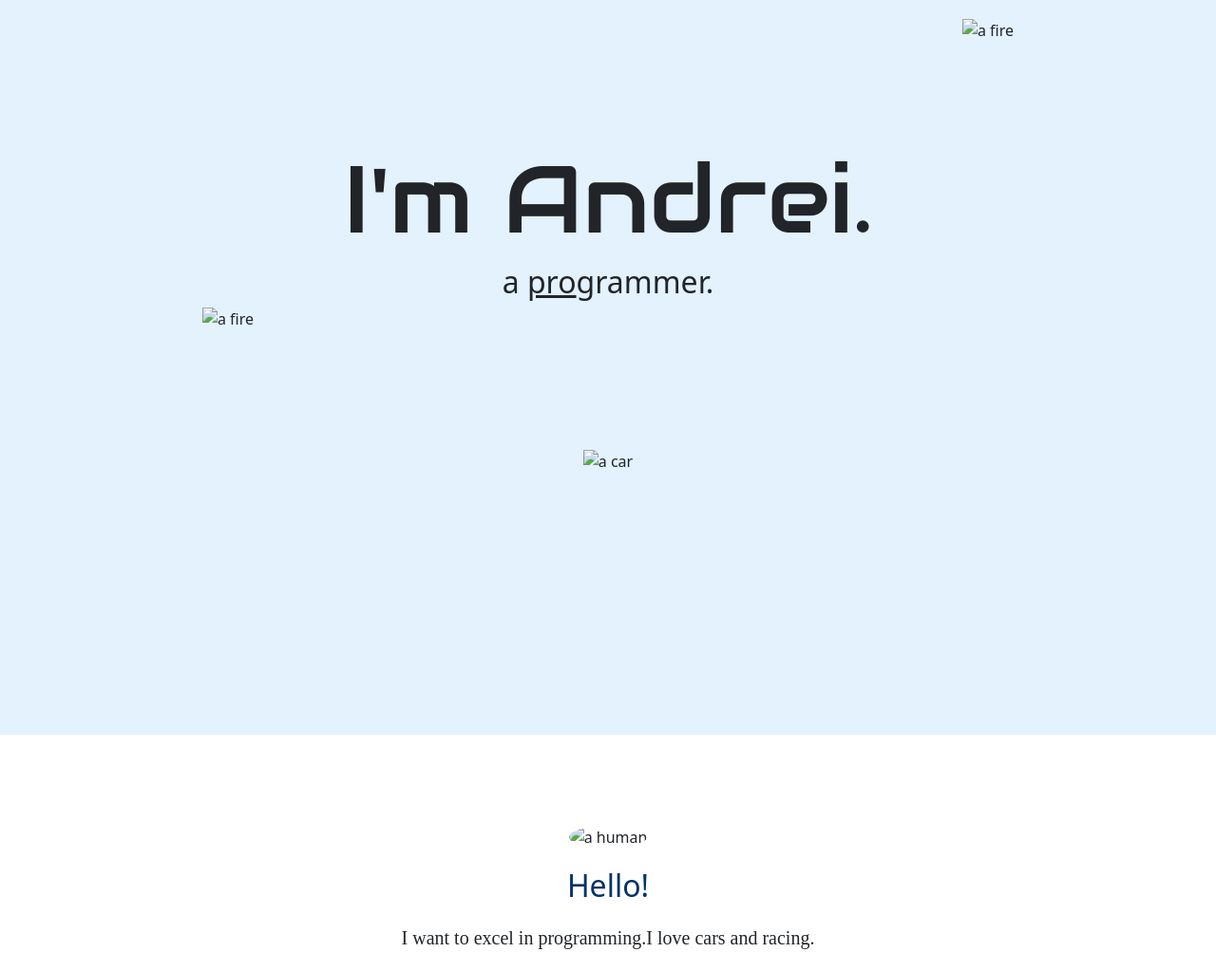
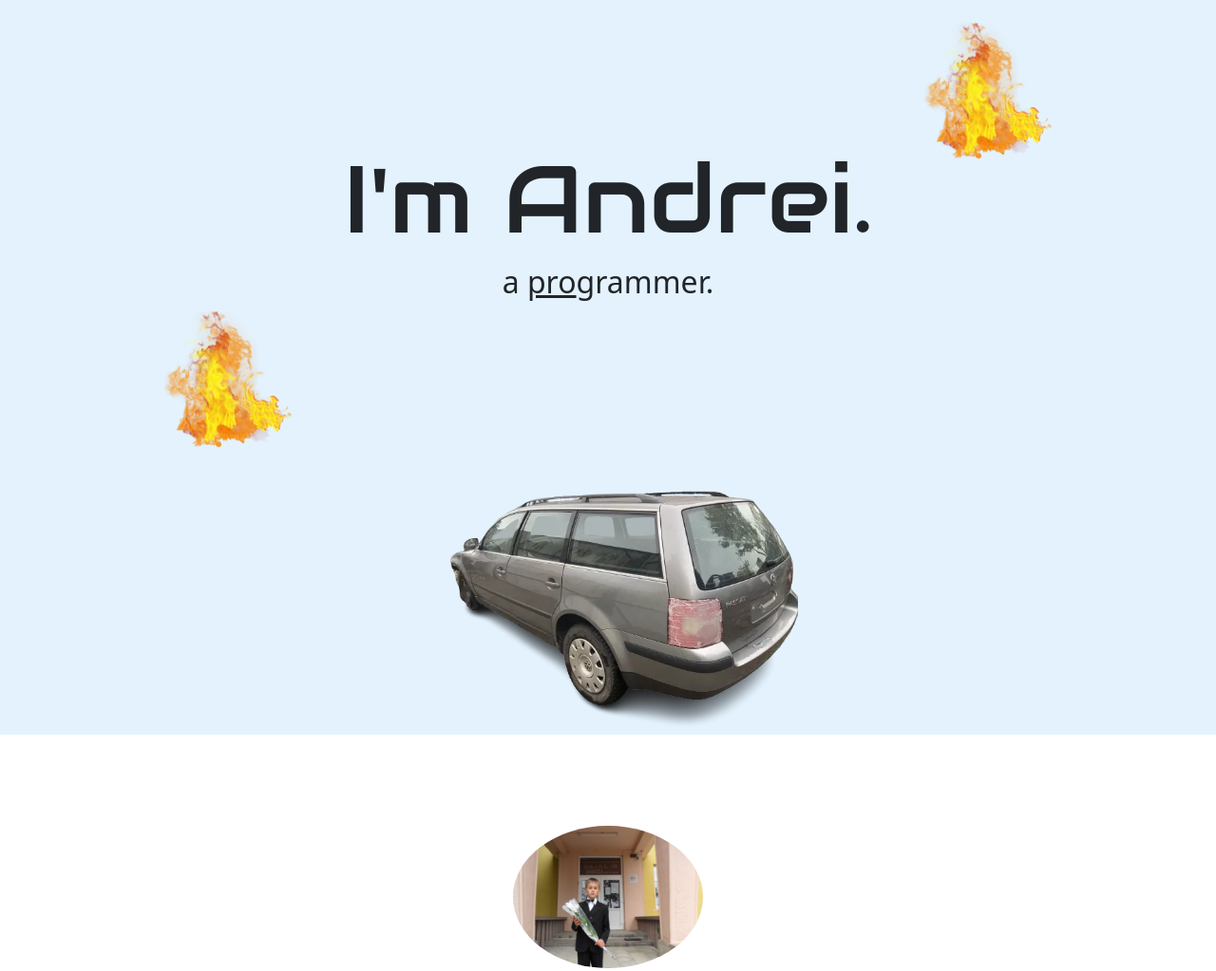
Before and after one commit to beginnnercode/a-person, a plain HTML site: page index.html in a window 1280 px wide. Shown: the top 1023 px of the page at 95% size. Drawn offline with nearby package versions, Linux system fonts and the light colour scheme.

Commit message:
Update index.html

```diff
--- a/index.html
+++ b/index.html
@@ -23,7 +23,7 @@
     <body>
         <div class="partONE">
 
-            <img class="fire fireONE" src="./images/fire - Copy.png"  alt="a fire">
+            <img class="fire fireONE" src="./fire - Copy.png"  alt="a fire">
 
             <div class="titleTEXT">
 
@@ -33,9 +33,9 @@
             </div>
 
 
-            <img class=" fire fireTWO" src="./images/fire.png"  alt="a fire">
+            <img class=" fire fireTWO" src="./fire.png"  alt="a fire">
 
-            <img class="passat" src="./images/passat.webp"  alt="a car">
+            <img class="passat" src="./passat.webp"  alt="a car">
 
 
 
@@ -49,7 +49,7 @@
         <div class="partTWO">
             <div class="p-5 text-center ">
               <div class="container py-5">
-                <img class="min" src="./images/min.jpg" alt="a human"  />
+                <img class="min" src="./min.jpg" alt="a human"  />
                 <h2 class="text-body-emphasis" style="color:#003366 !important;"   >Hello!</h2>
                 <p class="col-lg-8 mx-auto lead" style="font-family: Merriweather, serif;">I want to excel in programming.I love cars and racing.</p>
 
@@ -68,7 +68,7 @@
 
                 <div class="containerTHREE">
 
-                    <div class="item1"> <img src="./images/mission-passed-gta.gif"/> </div>
+                    <div class="item1"> <img src="./mission-passed-gta.gif"/> </div>
                     <div class="item2">
 
                          <h3> Perseverance and Resilience </h3>
@@ -78,7 +78,7 @@
 
                     </div>
 
-                    <div class="item3"> <img src="./images/passat.gif"/> </div>
+                    <div class="item3"> <img src="./passat.gif"/> </div>
                     <div class="item4">
                         <h3> Max Speed Show </h3>
                         <p >
```
